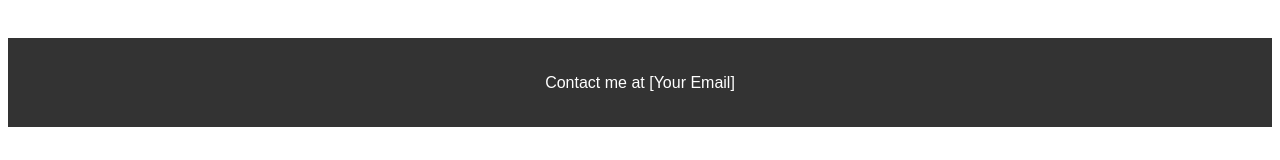
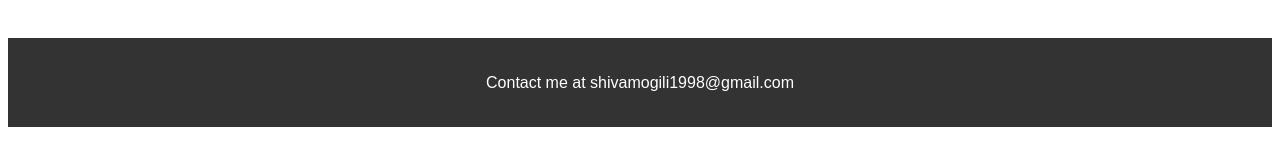
Before and after one commit to shivareddy0117/test, a plain HTML site: page index.html in a window 1280 px wide. Shown: the part 485-645 px from the top of the page. Drawn offline with Linux system fonts and the light colour scheme.

Commit message:
Update index.html

```diff
--- a/index.html
+++ b/index.html
@@ -26,7 +26,7 @@
         </section>
     </main>
     <footer>
-        <p>Contact me at [Your Email]</p>
+        <p>Contact me at shivamogili1998@gmail.com</p>
     </footer>
     <script src="scripts.js"></script>
 </body>
```
